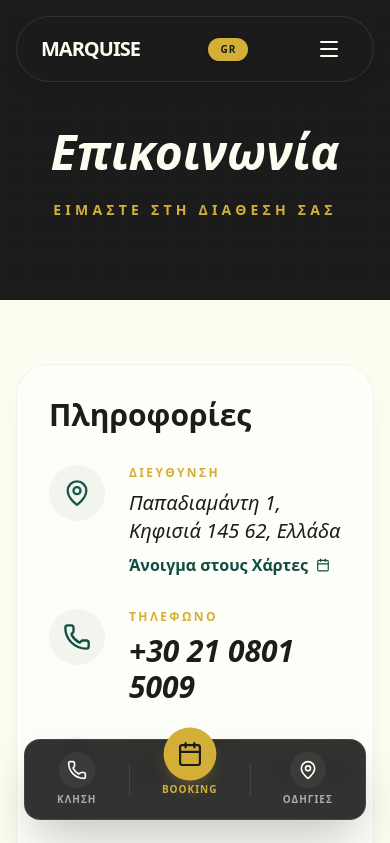
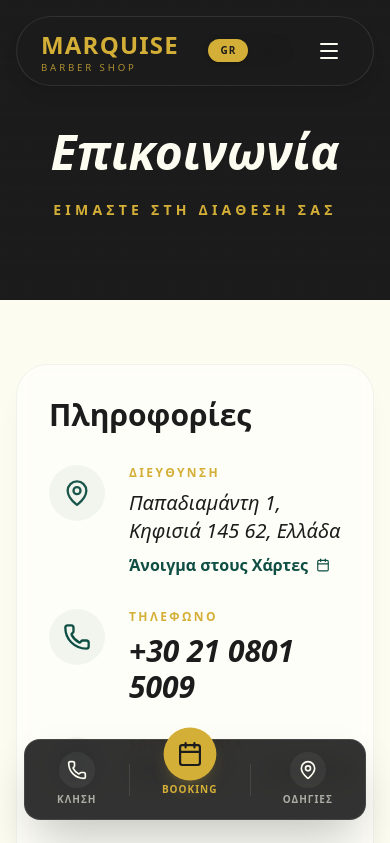
Before and after one commit to zupa212/marquese, a Next.js app: page /contact in a window 390 px wide. Shown: the top 843 px of the page. Built offline with nearby package versions, Linux system fonts and the light colour scheme; a web font is replaced by a local one.

Commit message:
style: refine navbar logo text and mobile layout
- Restored text color for the Navbar logo to brand gold to match the provided visual identity
- Added "BARBER SHOP" subtitle to the text logo for a complete brand representation
- Refined alignment and spacing for the mobile header experience

```diff
--- a/src/components/Navbar.tsx
+++ b/src/components/Navbar.tsx
@@ -44,9 +44,12 @@ export const Navbar = () => {
                     : "bg-brand-charcoal/40 backdrop-blur-md border-white/5"
             )}>
                 {/* Logo */}
-                <Link href="/" className="flex flex-col group justify-center">
-                    <span className="font-serif text-xl md:text-2xl font-bold tracking-tighter text-brand-ivory transition-colors group-hover:text-brand-gold">
+                <Link href="/" className="flex flex-col group justify-center items-start lg:items-start text-left leading-none">
+                    <span className="font-serif text-2xl lg:text-3xl font-bold tracking-wider text-brand-gold transition-colors">
                         MARQUISE
+                    </span>
+                    <span className="font-sans text-[0.6rem] lg:text-[0.7rem] tracking-[0.3em] font-medium text-brand-gold/80 uppercase mt-0.5">
+                        BARBER SHOP
                     </span>
                 </Link>
 
```
